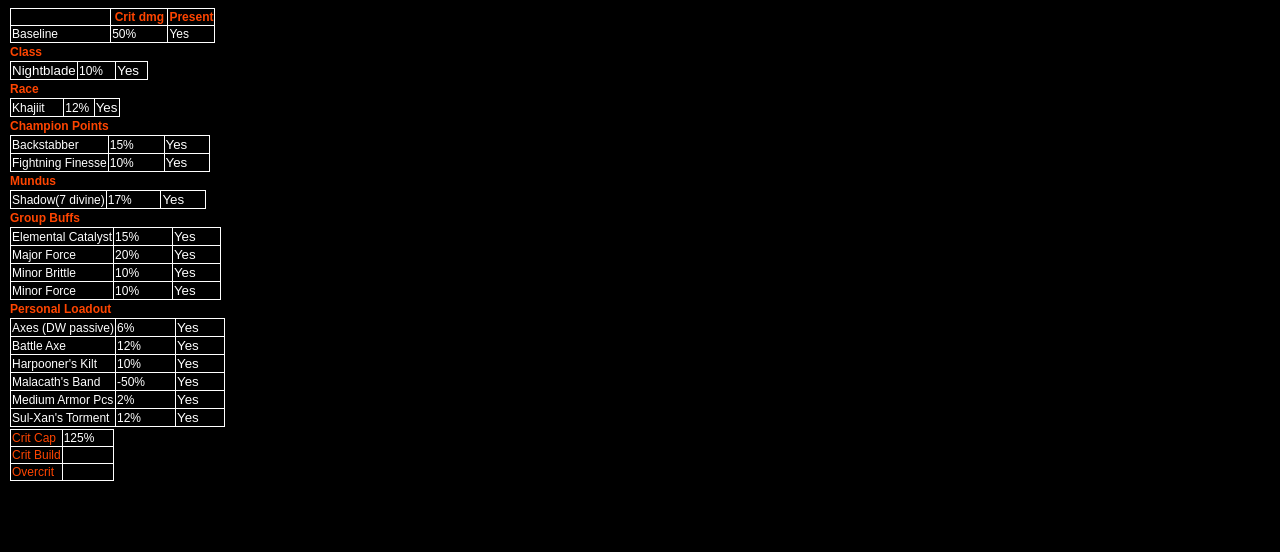
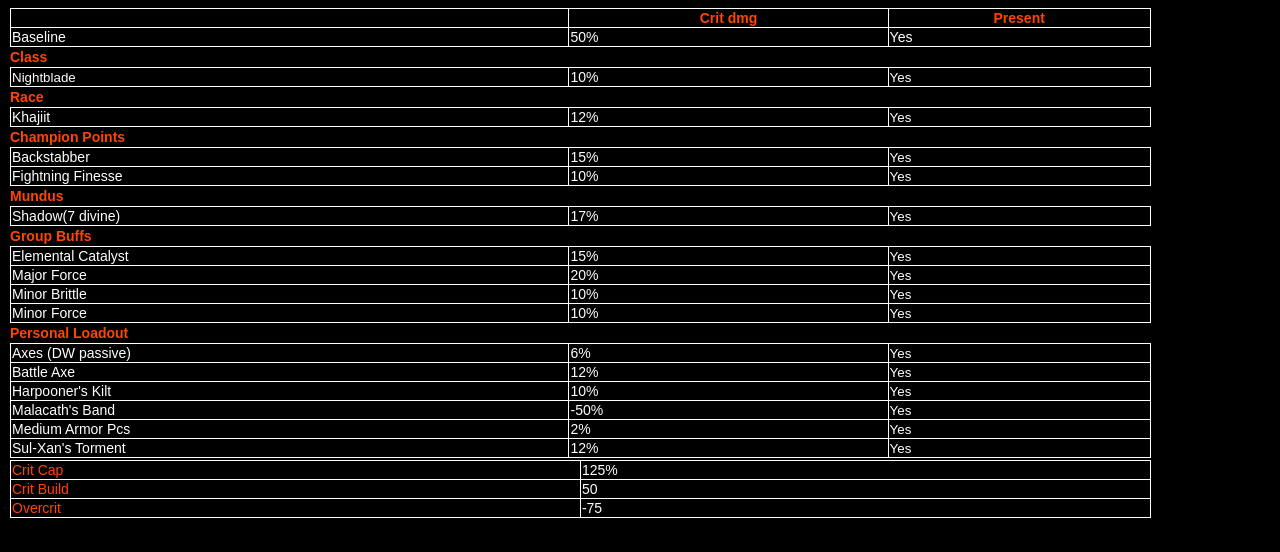
Before and after one commit to djmorosini/critcalc, a plain HTML site: page index.html in a window 1280 px wide. Drawn offline with Linux system fonts and the light colour scheme.

Commit message:
table widths

```diff
--- a/critcalc.css
+++ b/critcalc.css
@@ -2,12 +2,13 @@ body {
   font-family: sans-serif;
   color:white;
   background-color: black;
-  font-size: 12px;
+  font-size: 14px;
 }
 
 table {
   border-collapse: collapse;
   margin: 2px;
+  width: 95%;
 }
 
 table, td, th {
--- a/critcalc.js
+++ b/critcalc.js
@@ -0,0 +1,29 @@
+function updateCrit() {
+  var crit;
+  //baseline
+  crit = 50;
+  // class
+  crit + 10;
+  //race
+  crit + 12;
+  //champion points
+  crit + 15;
+  crit + 10;
+  //mundus
+  crit + 17;
+  //group buffs
+  crit + 15;
+  crit + 20;
+  crit + 10;
+  crit + 10;
+  //personal loadout
+  crit + 6;
+  crit + 12;
+  crit + 10;
+  crit - 50;
+  crit + 2;
+  crit + 12;
+
+  document.getElementById("crit").innerHTML = crit;
+  document.getElementById("overcrit").innerHTML = crit - 125;
+}
--- a/index.html
+++ b/index.html
@@ -35,7 +35,7 @@
       <col span="1" style="width: 23%;">
     </colgroup>
     <tr>
-      <td><select><option>Nightblade</option><option>Templar</option><option>Warden</option></select></td>
+      <td><select id="classSelect"><option>Nightblade</option><option>Templar</option><option>Warden</option></select></td>
       <td>10%</td>
       <td><select><option>Yes</option><option>No</option></select></td>
     </tr>
@@ -169,5 +169,6 @@
     </tr>
   </table>
 </div>
+<script>updateCrit()</script>
 </body>
 </html>
```
